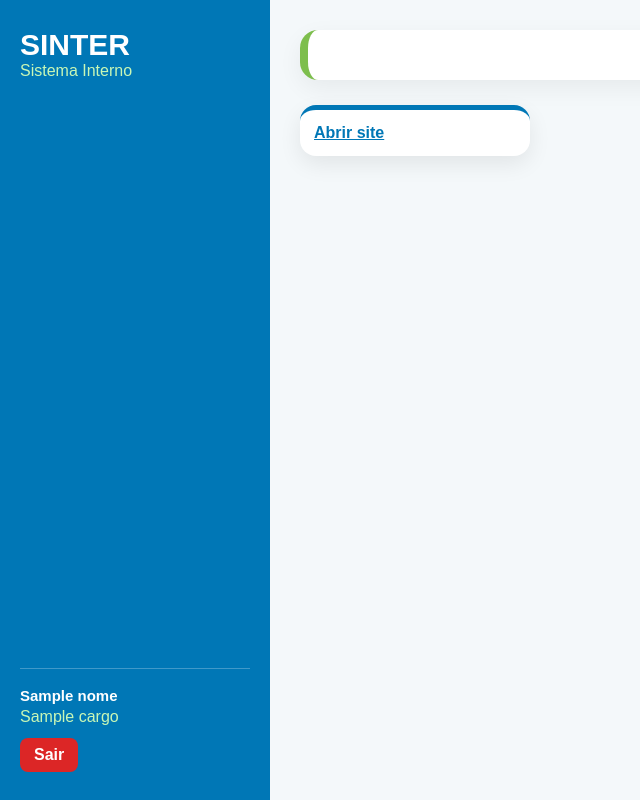
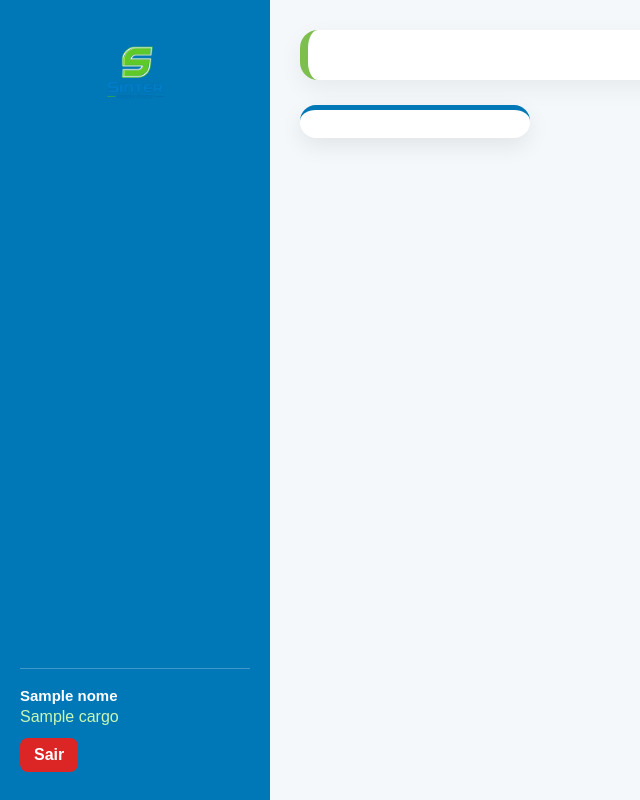
Before and after one commit to brunolm2015-sketch/sinter, a Flask app: template templates/convenios.html in a window 1280 px wide. Shown: the whole page, without its empty margins (0-640 px from the left). Run offline with Flask 3, Linux system fonts and the light colour scheme; the visitor is signed in with stand-in values (Sample User, id 1); the template is opened without the code that fills it: most values are stand-ins (such as "Sample title", 1, 10 or a date in 2020); data that the repository does not hold is empty.

Commit message:
Adicionar logo e link na imagem do convenio

```diff
--- a/templates/_layout.html
+++ b/templates/_layout.html
@@ -12,8 +12,7 @@
 
         <div>
             <div class="sidebar-logo">
-                <h2>SINTER</h2>
-                <span>Sistema Interno</span>
+                <img src="/static/img/logo_sinter.png" alt="SINTER" class="logo-sistema-lateral">
             </div>
 
             <nav class="menu">
--- a/templates/convenios.html
+++ b/templates/convenios.html
@@ -38,7 +38,7 @@
 
         {% if convenio.imagem and convenio.imagem_ativo %}
             {% if convenio.link_site %}
-            <a href="{{ convenio.link_site }}" target="_blank" title="Abrir site do convênio">
+            <a href="{{ convenio.link_site }}" target="_blank" class="link-imagem-convenio" title="Abrir site">
                 <img src="{{ convenio.imagem }}" class="logo-convenio">
             </a>
             {% else %}
@@ -85,10 +85,6 @@
                 <span><strong>Senha:</strong><br>{{ convenio.senha }}</span>
                 <button type="button" class="btn-copiar" onclick="copiarTexto('{{ convenio.senha }}')">📋</button>
             </div>
-            {% endif %}
-
-            {% if convenio.link_site %}
-            <a href="{{ convenio.link_site }}" target="_blank">Abrir site</a>
             {% endif %}
 
         </div>
@@ -334,6 +330,40 @@
     Copiado!
 </div>
 
+<style>
+.logo-sistema-lateral {
+    width: 150px;
+    max-width: 100%;
+    display: block;
+    margin: 0 auto 25px auto;
+}
+
+.logo-login {
+    width: 240px;
+    max-width: 90%;
+    display: block;
+    margin: 0 auto 20px auto;
+}
+
+.login-area {
+    width: 100%;
+    display: flex;
+    flex-direction: column;
+    align-items: center;
+}
+
+.link-imagem-convenio {
+    display: inline-block;
+    cursor: pointer;
+    transition: transform .2s ease, opacity .2s ease;
+}
+
+.link-imagem-convenio:hover {
+    transform: scale(1.04);
+    opacity: .9;
+}
+</style>
+
 <script>
 function abrirModal(id) {
     document.getElementById(id).classList.add('ativo');
```
Also changed, not shown: templates/login.html (+43 -1 lines), static/img/logo_sinter.png (added).
